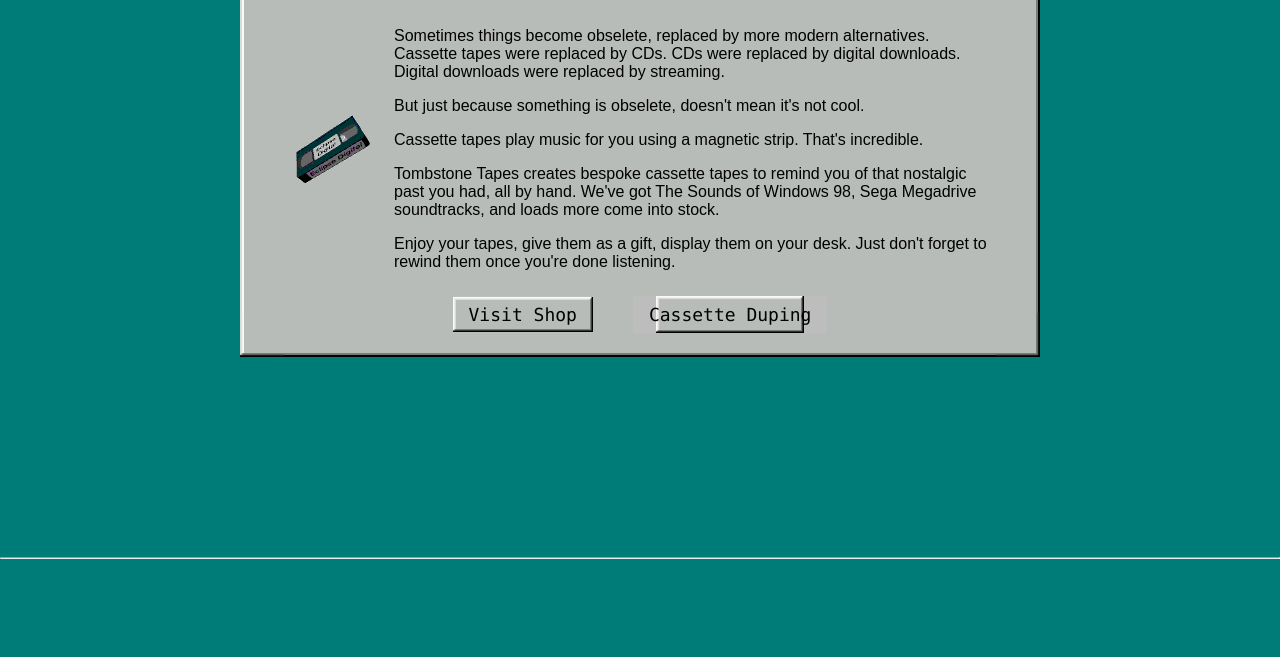
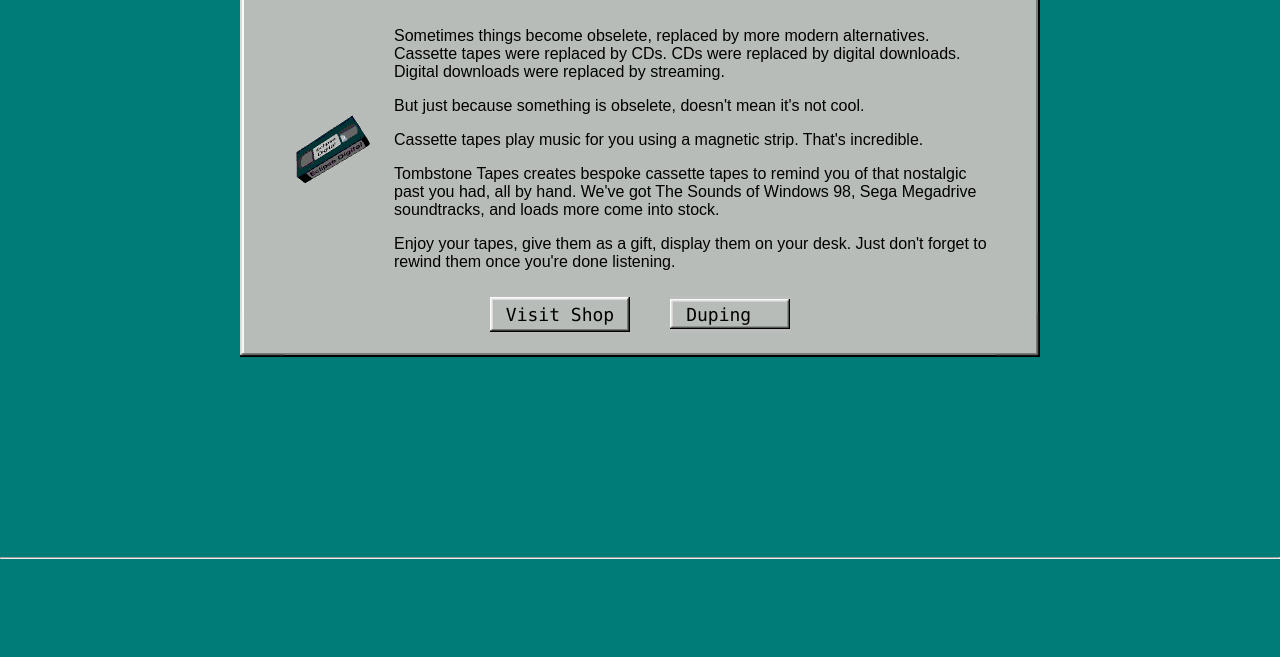
Before and after one commit to Eatkin/tombstone-tapes, a plain HTML site: page index.html in a window 1280 px wide. Shown: the part 67-724 px from the top of the page. Drawn offline with Linux system fonts and the light colour scheme.

Commit message:
Update homepage buttons to prevent text overflowing

```diff
--- a/index.html
+++ b/index.html
@@ -50,7 +50,7 @@
                         <div class="win95-btn">Visit Shop</div>
                     </a>
                     <a href="tape-production.html">
-                        <div id="cassettes-button" class="win95-btn">Cassette Duping</div>
+                        <div id="cassettes-button" class="win95-btn">Duping</div>
                     </a>
                 </div>
             </div>
```
